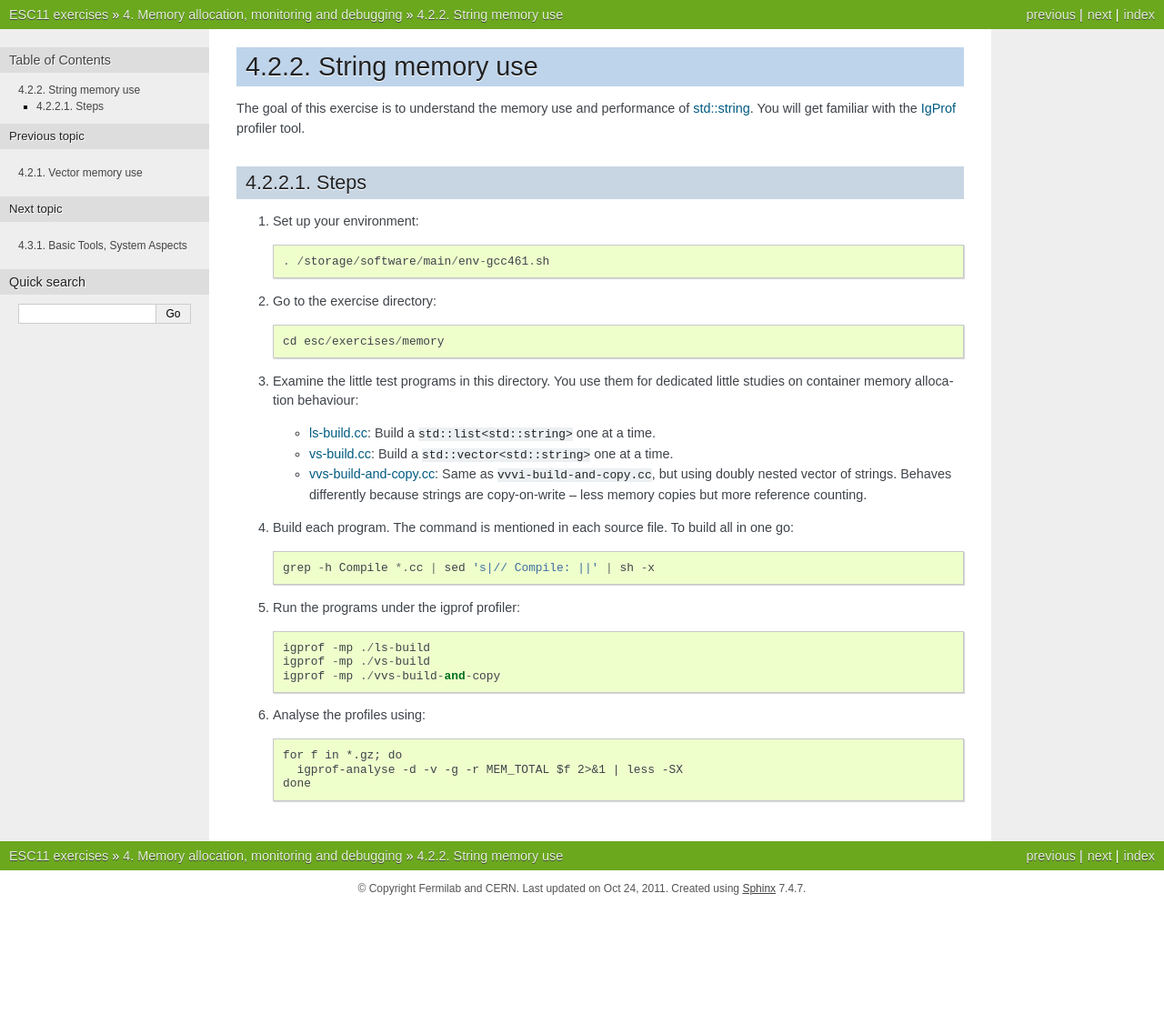
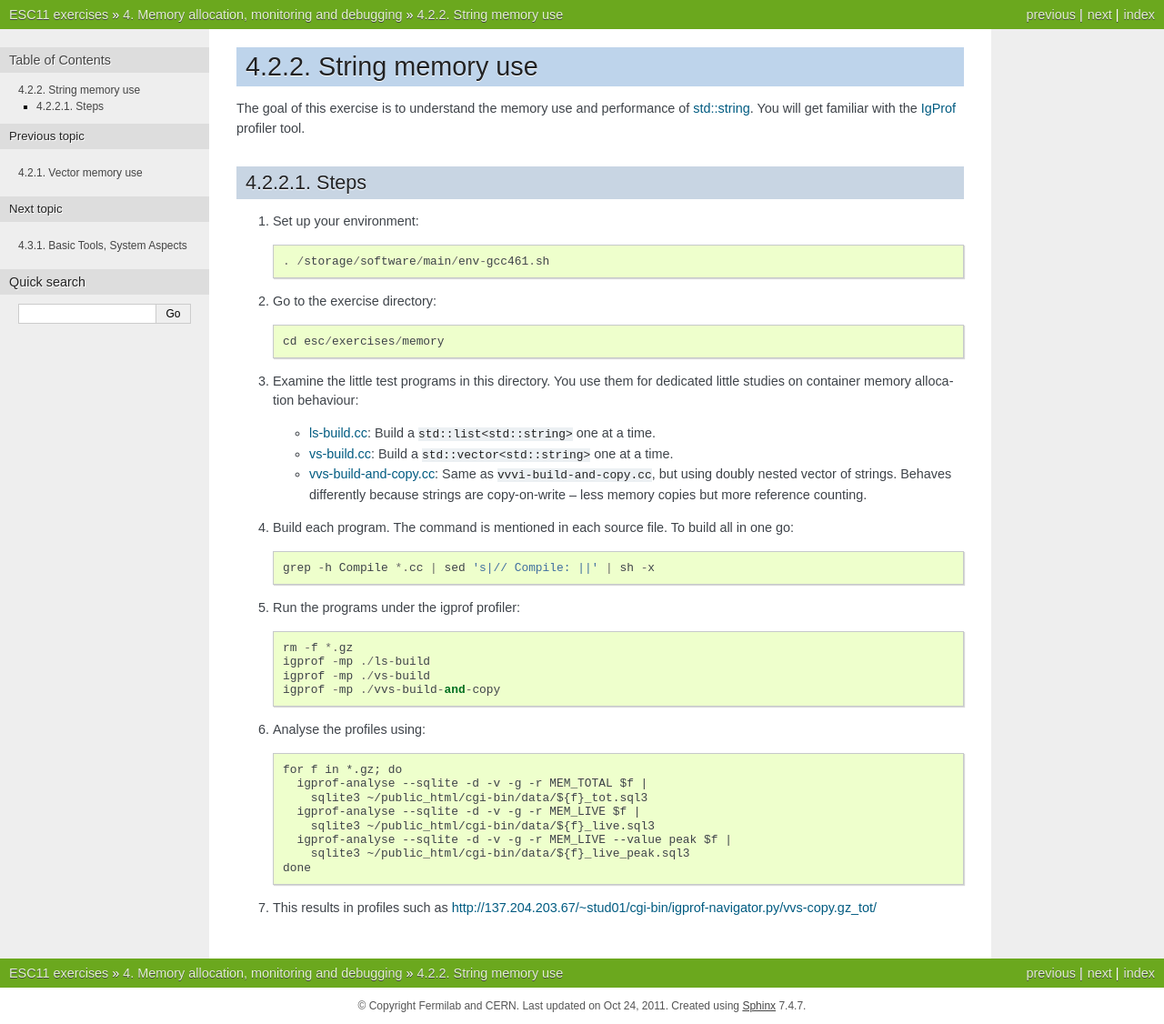
Before and after one commit to pelmer/esc, a Sphinx documentation site: the page built from doc/memory/string.rst, in a window 1280 px wide. Shown: the whole page at 91% size. Built offline with Sphinx 7.4.7, drawn with Linux system fonts in a browser that asks for light colours; before the commit the page ends 997 px from its top, so only the background shows below that.

Commit message:
Update memory exercises to generate web profiles.

```diff
--- a/doc/memory/string.rst
+++ b/doc/memory/string.rst
@@ -33,16 +33,25 @@ Steps
 4. Build each program.  The command is mentioned in each source file.  To
    build all in one go::
 
-       grep -h Compile *.cc | sed 's|// Compile: ||' | sh -x
+     grep -h Compile *.cc | sed 's|// Compile: ||' | sh -x
 
 5. Run the programs under the igprof profiler::
 
-       igprof -mp ./ls-build
-       igprof -mp ./vs-build
-       igprof -mp ./vvs-build-and-copy
+     rm -f *.gz
+     igprof -mp ./ls-build
+     igprof -mp ./vs-build
+     igprof -mp ./vvs-build-and-copy
 
 6. Analyse the profiles using::
 
-       for f in *.gz; do
-         igprof-analyse -d -v -g -r MEM_TOTAL $f 2>&1 | less -SX
-       done
+     for f in *.gz; do
+       igprof-analyse --sqlite -d -v -g -r MEM_TOTAL $f |
+         sqlite3 ~/public_html/cgi-bin/data/${f}_tot.sql3
+       igprof-analyse --sqlite -d -v -g -r MEM_LIVE $f |
+         sqlite3 ~/public_html/cgi-bin/data/${f}_live.sql3
+       igprof-analyse --sqlite -d -v -g -r MEM_LIVE --value peak $f |
+         sqlite3 ~/public_html/cgi-bin/data/${f}_live_peak.sql3
+     done
+
+7. This results in profiles such as
+   http://137.204.203.67/~stud01/cgi-bin/igprof-navigator.py/vvs-copy.gz_tot/
```
Also changed, not shown: doc/memory/vector.rst (+15 -6 lines).
